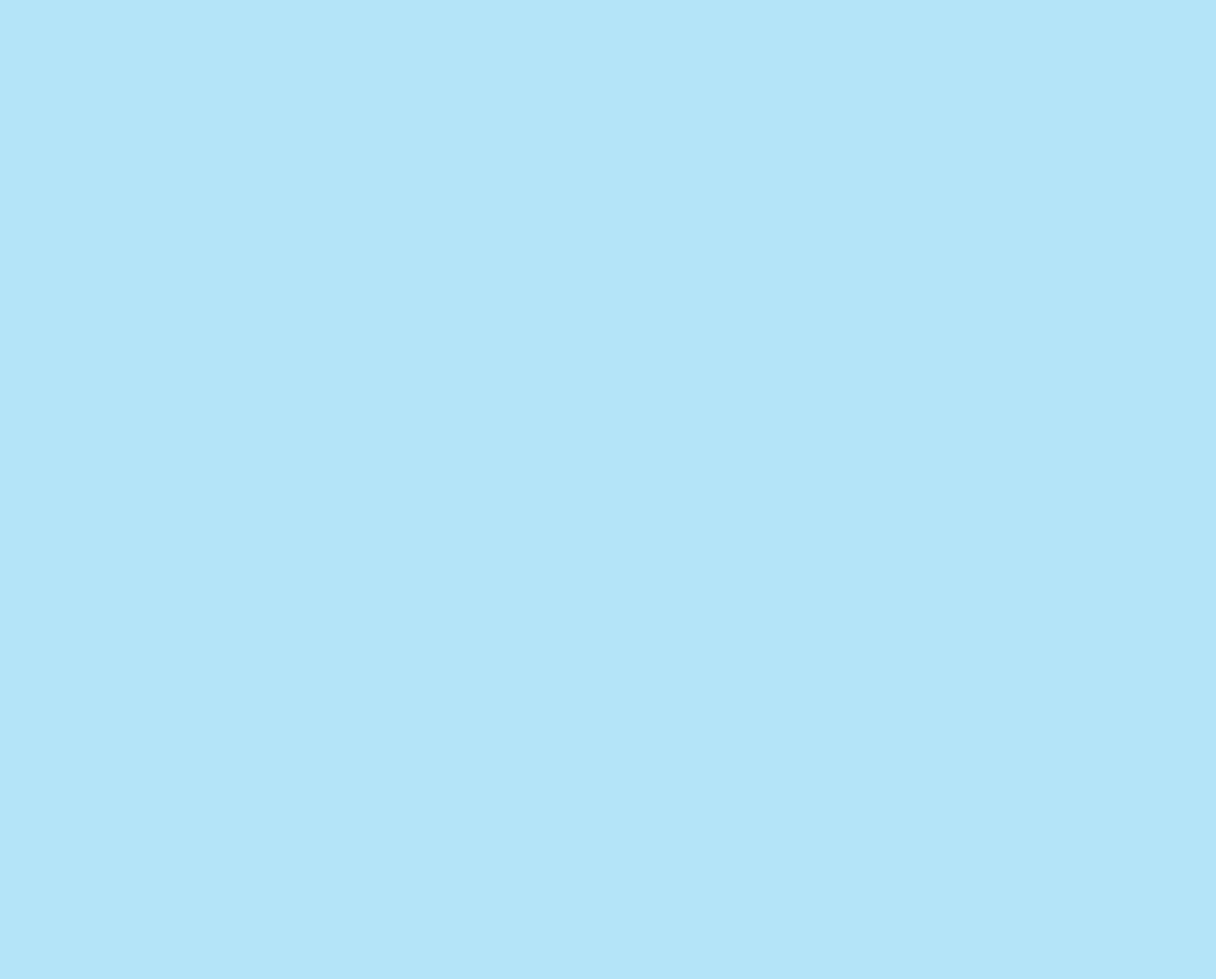
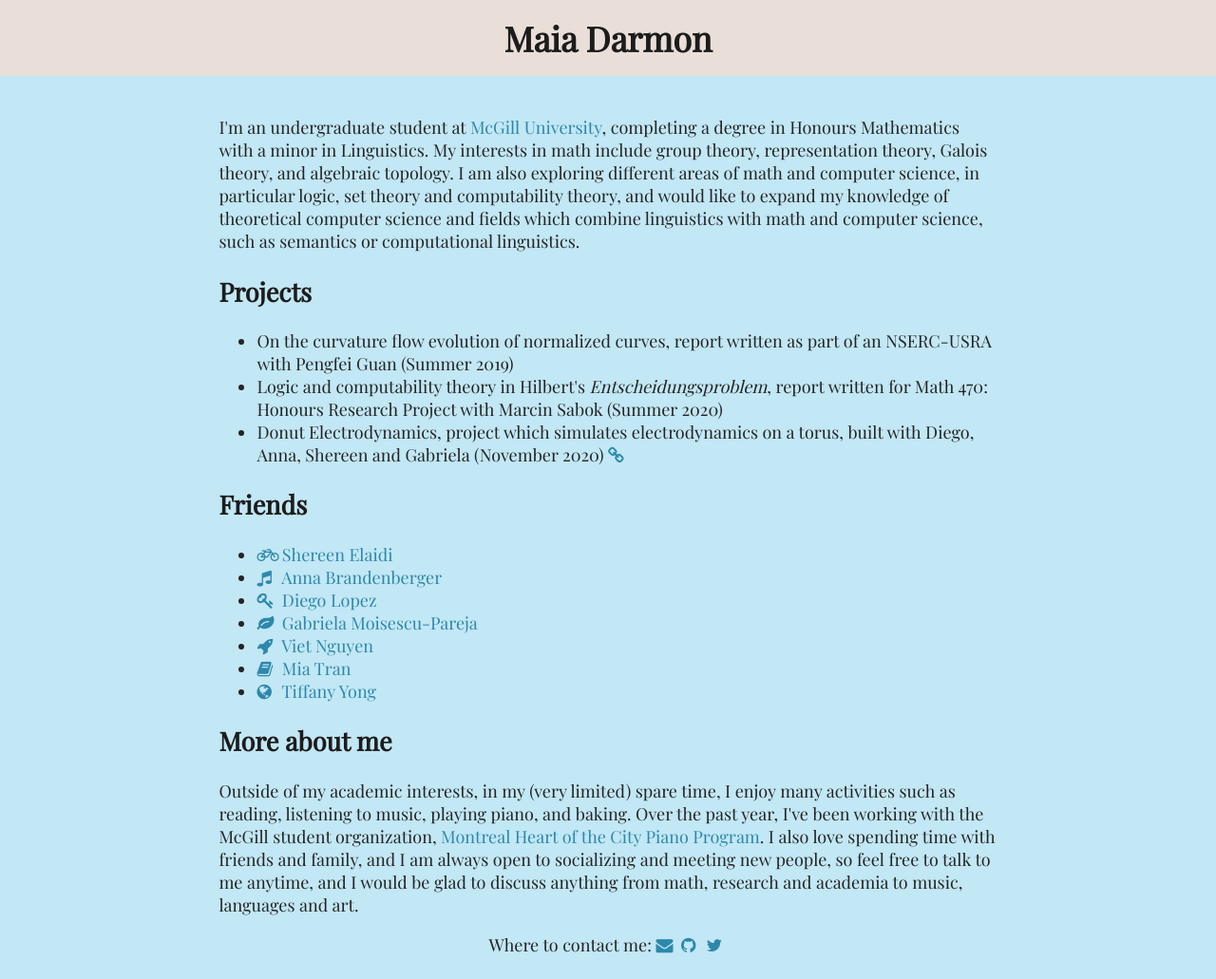
Before and after one commit to maiadd/maiadd.github.io, a plain HTML site: page index.html in a window 1280 px wide. Shown: the whole page at 95% size. Before the commit the page ends 800 px from the top, so only its background shows below. Drawn offline with nearby package versions, Linux system fonts and the light colour scheme; a web font is replaced by a local one.

Commit message:
updated website

```diff
--- a/index.html
+++ b/index.html
@@ -2,33 +2,65 @@
 <html>
 <head>
   <meta name="viewport" content="width=device-width">
-  <title>Maia's Website</title>
+  <title>Maia Darmon - Website</title>
   <meta charset="utf-8" />
-
-  <!-- KaTeX -->
-  <link rel="stylesheet" href="https://cdn.jsdelivr.net/npm/katex@0.11.1/dist/katex.min.css" integrity="sha384-zB1R0rpPzHqg7Kpt0Aljp8JPLqbXI3bhnPWROx27a9N0Ll6ZP/+DiW/UqRcLbRjq" crossorigin="anonymous">
-
-  <!-- The loading of KaTeX is deferred to speed up page rendering -->
-  <script defer src="https://cdn.jsdelivr.net/npm/katex@0.11.1/dist/katex.min.js" integrity="sha384-y23I5Q6l+B6vatafAwxRu/0oK/79VlbSz7Q9aiSZUvyWYIYsd+qj+o24G5ZU2zJz" crossorigin="anonymous"></script>
-
-  <!-- To automatically render math in text elements, include the auto-render extension: -->
-  <script defer src="https://cdn.jsdelivr.net/npm/katex@0.11.1/dist/contrib/auto-render.min.js" integrity="sha384-kWPLUVMOks5AQFrykwIup5lo0m3iMkkHrD0uJ4H5cjeGihAutqP0yW0J6dpFiVkI" crossorigin="anonymous"></script>
-
-  <!-- Markdown -->
-  <script src="https://cdn.jsdelivr.net/npm/marked/marked.min.js"></script>
-
-  <!-- gabdown -->
-  <script src="https://gabrielamp.github.io/gabdown/gabdown.js"></script>
-
-  <!-- Autorender gabdown -->
-  <script src="https://gabrielamp.github.io/gabdown/autorender.js"></script>
-
-  <!-- The LaTeX font we want -->
-  <link rel="stylesheet" type="text/css" href="https://cdn.rawgit.com/dreampulse/computer-modern-web-font/master/fonts.css">
+  <link rel="preconnect" href="https://fonts.gstatic.com">
+  <link href="https://fonts.googleapis.com/css2?family=Playfair+Display&display=swap" rel="stylesheet">
 
   <link rel="stylesheet" type="text/css" href="style.css">
+  <link rel="stylesheet" href="https://cdnjs.cloudflare.com/ajax/libs/font-awesome/4.7.0/css/font-awesome.min.css">
 </head>
 <body>
+  <div class="header">
+    <h1> Maia Darmon </h1>
+  </div>
+  <div class="container">
+    <div class='content'>
+
+      <p> I'm an undergraduate student at <a href="https://www.mcgill.ca/mathstat/" target="_blank">McGill University</a>, completing a degree in Honours Mathematics with a minor in Linguistics.
+      My interests in math include group theory, representation theory, Galois theory, and algebraic topology.
+      I am also exploring different areas of math and computer science, in particular logic, set theory and computability theory,
+      and would like to expand my knowledge of theoretical computer science and fields which combine linguistics with math and
+      computer science, such as semantics or computational linguistics.
+    </p>
+
+    <h2> Projects </h2>
+    <p>
+      <ul>
+        <li> On the curvature flow evolution of normalized curves, report written as part of an NSERC-USRA with Pengfei Guan (Summer 2019)  </li>
+        <li> Logic and computability theory in Hilbert's <em>Entscheidungsproblem</em>, report written for Math 470: Honours Research Project with Marcin Sabok (Summer 2020)</li>
+        <li> Donut Electrodynamics, project which simulates electrodynamics on a torus, built with Diego, Anna, Shereen and Gabriela (November 2020) <a href="https://diegolopez.me/McGill-Physics-Hackathon-2020/" target="_blank"><i class="fa fa-link" aria-hidden="true"></i></a></li>
+      </ul>
+    </p>
+
+    <h2> Friends </h2>
+    <p>
+      <ul id="friends">
+        <li><a href="https://shereenelaidi.github.io" target="_blank"><i class="fa fa-bicycle" aria-hidden="true"></i>  Shereen Elaidi</a></li>
+        <li><a href="https://abrandenberger.github.io" target="_blank"><i class="fa fa-music" aria-hidden="true"></i></i> Anna Brandenberger</a></li>
+        <li><a href="https://diegolopez.me" target="_blank"><i class="fa fa-key" aria-hidden="true"></i> Diego Lopez</a></li>
+        <li><a href="https://gabrielamp.github.io" target="_blank"><i class="fa fa-leaf" aria-hidden="true"></i>  Gabriela Moisescu-Pareja</a></li>
+        <li><a href="https://opent03.github.io" target="_blank"><i class="fa fa-rocket" aria-hidden="true"></i> Viet Nguyen</a></li>
+        <li><a href="https://mytran2111.github.io" target="_blank"><i class="fa fa-book" aria-hidden="true"></i>  Mia Tran</a></li>
+        <li><a href="https://tiffanyyong.github.io" target="_blank"><i class="fa fa-globe" aria-hidden="true"></i>  Tiffany Yong</a></li>
+      </ul>
+    </p>
+
+    <h2> More about me </h2>
+      <p> Outside of my academic interests, in my (very limited) spare time, I enjoy many activities such as reading, listening to music, playing piano, and baking.
+        Over the past year, I've been working with the McGill student organization, <a href="https://montrealheartofthecity.com" target="_blank">Montreal Heart of the City Piano Program</a>.
+        I also love spending time with friends and family, and I am always open to socializing and meeting new people, so feel free to talk to me anytime,
+        and I would be glad to discuss anything from math, research and academia to music, languages and art.
+      </p>
+    </div>
+    <div class="footer">
+      Where to contact me: <a href="mailto:maia.darmon@mail.mcgill.ca" target="_blank"><i class="fa fa-envelope" aria-hidden="true"></i></a>
+                           <a href="https://github.com/maiadd" target="_blank"><i class="fa fa-github" aria-hidden="true"></i></a>
+                           <a href="https://twitter.com/maiadd13" target="_blank"><i class="fa fa-twitter" aria-hidden="true"></i></a>
+
+    </div>
+  </div>
 
 </body>
+
 </html>
--- a/style.css
+++ b/style.css
@@ -1,26 +1,83 @@
-:root {
-  --margin-size: min(100px, 7.5vw);
+@import url('https://fonts.googleapis.com/css2?family=Bodoni+Moda&family=Lato&family=Open+Sans:wght@300;400&family=Playfair+Display&display=swap');
+
+html, body {
+  height: 100%;
+  margin: 0 !important;
+  padding: 0 !important;
 }
 
 body {
-  margin-left: var(--margin-size);
-  margin-right: var(--margin-size);
-  margin-top: var(--margin-size);
-  margin-bottom: var(--margin-size);
-  font-family: "Computer Modern Serif";
+  font-family: 'Playfair Display', serif;
   font-size: large;
-  background-color: #b2e4f7
+  background-color: #c2e7f5;
+  color: #242424;
+  min-height: 100vh;
 }
 
 h1 {
-    text-align: center;
-    font-style: oblique;
-    text-shadow: 2px 2px 5px #a1a1a1;
-    background-color: #b2e4f7
-
+  text-align: center;
+  color: #1c1c1c;
+  background-color: #eadfd8;
+  margin-top: 0 !important;
+  padding-top: 2vh !important;
+  padding-bottom: 2vh;
 
 }
 
-.katex {
-  font-size: 1em !important;
+h2 {
+  color: #1c1c1c;
 }
+
+a {
+  text-decoration: none;
+
+}
+
+a:link{
+  color: #2d88ab;
+}
+
+a:visited{
+  color: #2d88ab;
+}
+
+a:hover{
+  color: #6cc4e7;
+}
+
+a:active{
+  color: #2d88ab;
+}
+
+
+.container {
+  margin-left: 18vw;
+  margin-right: 18vw;
+  margin-bottom: 1vw;
+  min-height: 100vh;
+  display: flex;
+  flex-direction: column;
+}
+
+.content {
+  margin-top: 0 auto;
+}
+
+.footer {
+  height: 6vh;
+  width: 100%;
+  text-align: center;
+  background-color: #c2e7f5;
+  margin-top: auto;
+}
+
+[class^="fa fa"]{
+  width: 12px;
+  height: 10px;
+  position: relative;
+  margin-right: 10px;
+}
+
+#friends li{
+  text-align: justify;
+}
```
